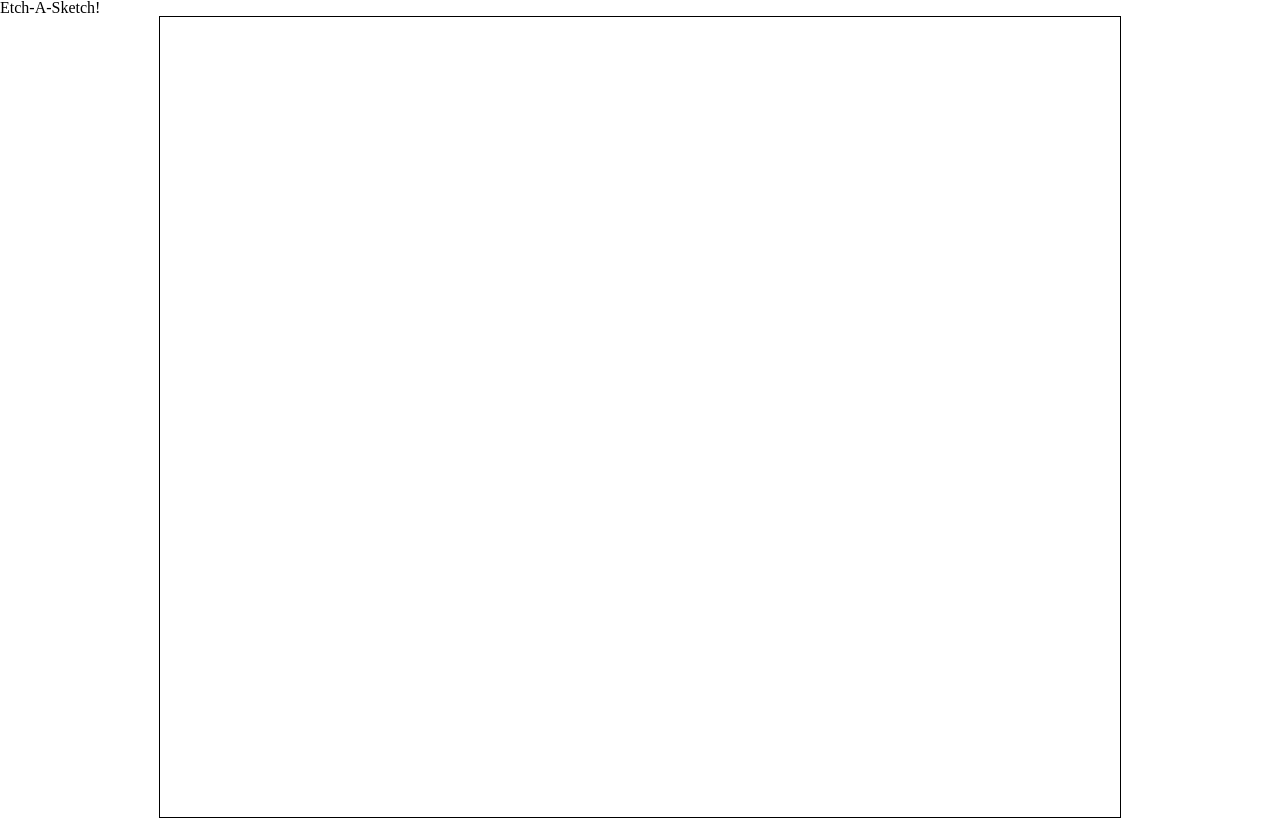
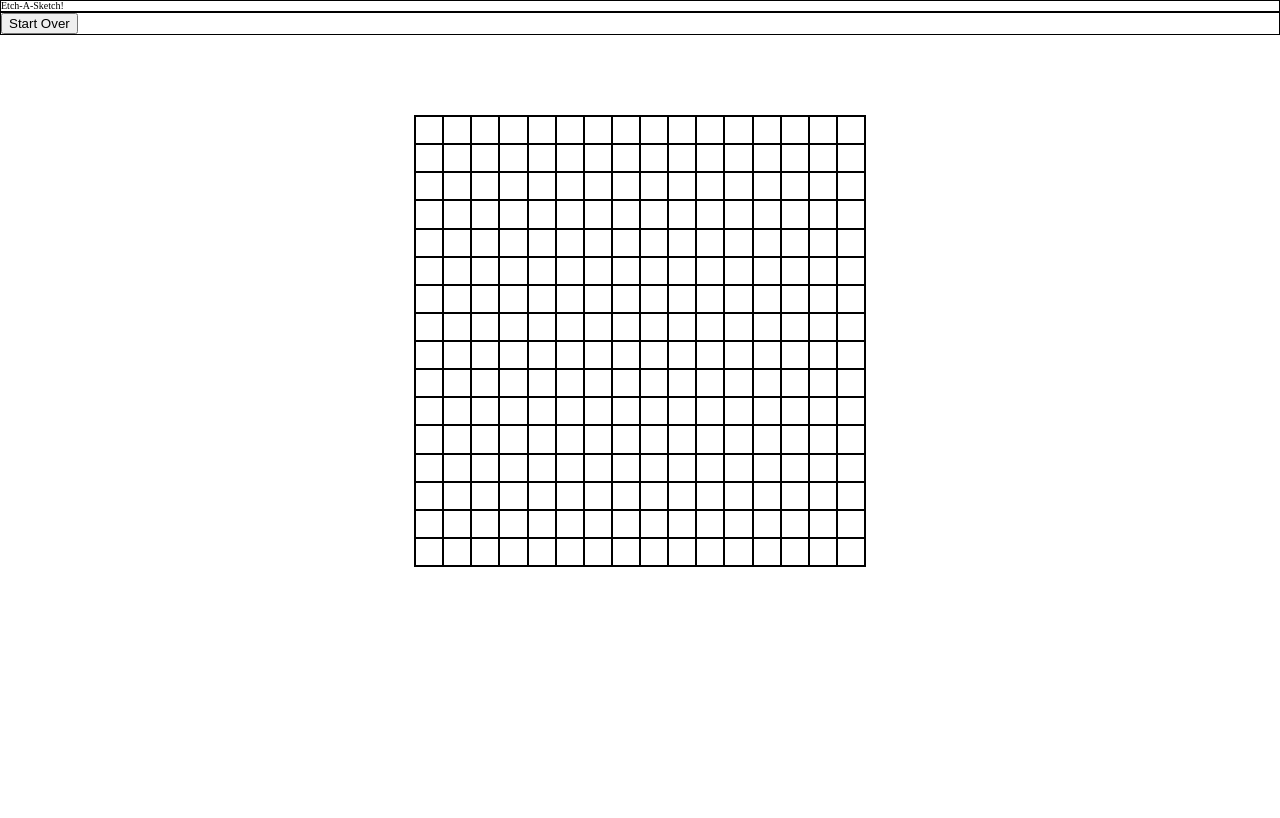
Before and after one commit to Sean-Andrews/Etch-a-Sketch, a plain HTML site: page index.html in a window 1280 px wide. Drawn offline with Linux system fonts and the light colour scheme.

Commit message:
Fix makeGrid function

```diff
--- a/index.html
+++ b/index.html
@@ -9,8 +9,10 @@
         <div id="title">
             <h1>Etch-A-Sketch!</h1>
         </div>
+        <div id="choices">
+            <button id="clear" type="submit">Start Over</button>
+        </div>
         <div id="game">
-
         </div>
         <script src="script.js"></script>
     </body>
--- a/script.js
+++ b/script.js
@@ -1,30 +1,20 @@
-const game = document.getElementById("game");
+// Create a game grid of divs
 
-function makeGrid(rows, columns) {
-    game.style.setProperty('--grid-rows', rows);
-    game.style.setProperty('--grid-columns', columns);
-    for (c = 0; c < (rows * columns); c++) {
+const gameBoard = document.getElementById('game');
+
+function makeGrid(rows, cols) {
+    gameBoard.style.setProperty('--grid-rows', rows);
+    gameBoard.style.setProperty('--grid-cols', cols);
+    for (let i=0; i < rows * cols; i++) {
         let cell = document.createElement('div');
-        game.appendChild(cell).className = "grid-item";
+        gameBoard.appendChild(cell).className = 'square'
     };
 };
 
-function randomBgColor() {
-    let x = Math.floor(Math.random() * 256);
-    let y = Math.floor(Math.random() * 256);
-    let z = Math.floor(Math.random() * 256);
-    let bgColor = "rgb(" + x + "," + y + "," + z + ")";
-    return bgColor;
-}
+makeGrid(16, 16);
 
-makeGrid(20, 20);
+// Change color of each div in game grid
 
-const gridItem = document.querySelectorAll('.grid-item');
-console.log(gridItem);
+// Create button to reset board and input new grid
 
-gridItem.forEach(function(grab) {
-    grab.addEventListener('mouseover', event => {
-        bgColor = randomBgColor();
-        grab.style.backgroundColor = bgColor;
-    });
-});
+// Create button to change color of sketch
--- a/style.css
+++ b/style.css
@@ -50,31 +50,36 @@ table {
 /*===============================================
 Custom Styles
 ================================================*/
-
 :root {
-    --grid-rows: 1;
-    --grid-columns: 1;
+  --grid-cols: 1;
+  --grid-rows: 1;
 }
 
-html {
-    height: 100vh;
-  }
-  body {
-    min-height: 100vh;
-  }
+body, html {
+    font-size: 10px;
+    width: 100%;
+    height: 100%;
+}
+
+#title {
+    border: 1px black solid;
+}
+
+#choices {
+    border: 1px black solid;
+}
 
 #game {
+    border: 1px black solid;
+    position: relative;
+    margin: 80px auto;
+    height: 450px;
+    width: 450px;
     display: grid;
-    grid-template-rows: repeat(var(--grid-rows), minmax(1px, 1fr));
-    grid-template-columns: repeat(var(--grid-columns), minmax(1px, 1fr));    margin: 0 auto;
-    width: 960px;
-    height: 100vh;
-    border: 1px solid black;
+    grid-template-rows: repeat(var(--grid-rows), 1fr);
+    grid-template-columns: repeat(var(--grid-cols), 1fr);
 }
 
-.grid-item {
-    max-width: 960px;
-    padding: 1em;
-  /*  border: 1px solid #ddd;
-    text-align: center;
+.square {
+    border: 1px black solid;
 }
```
